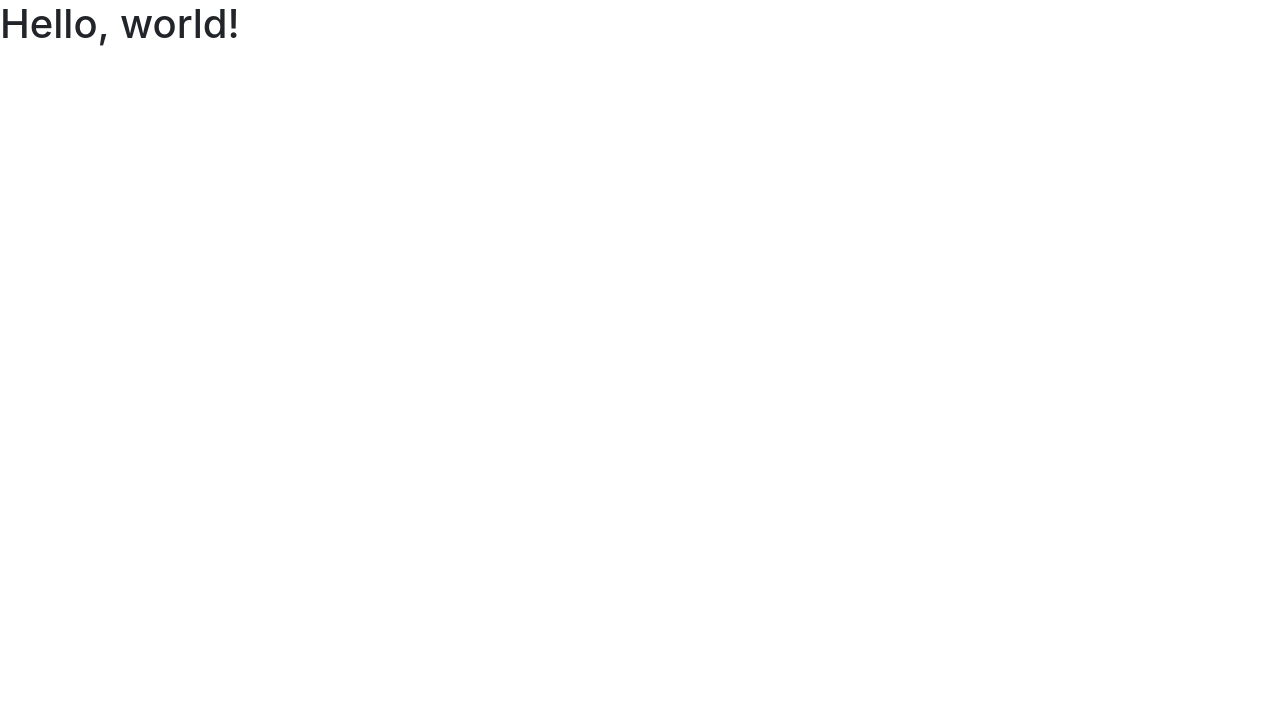
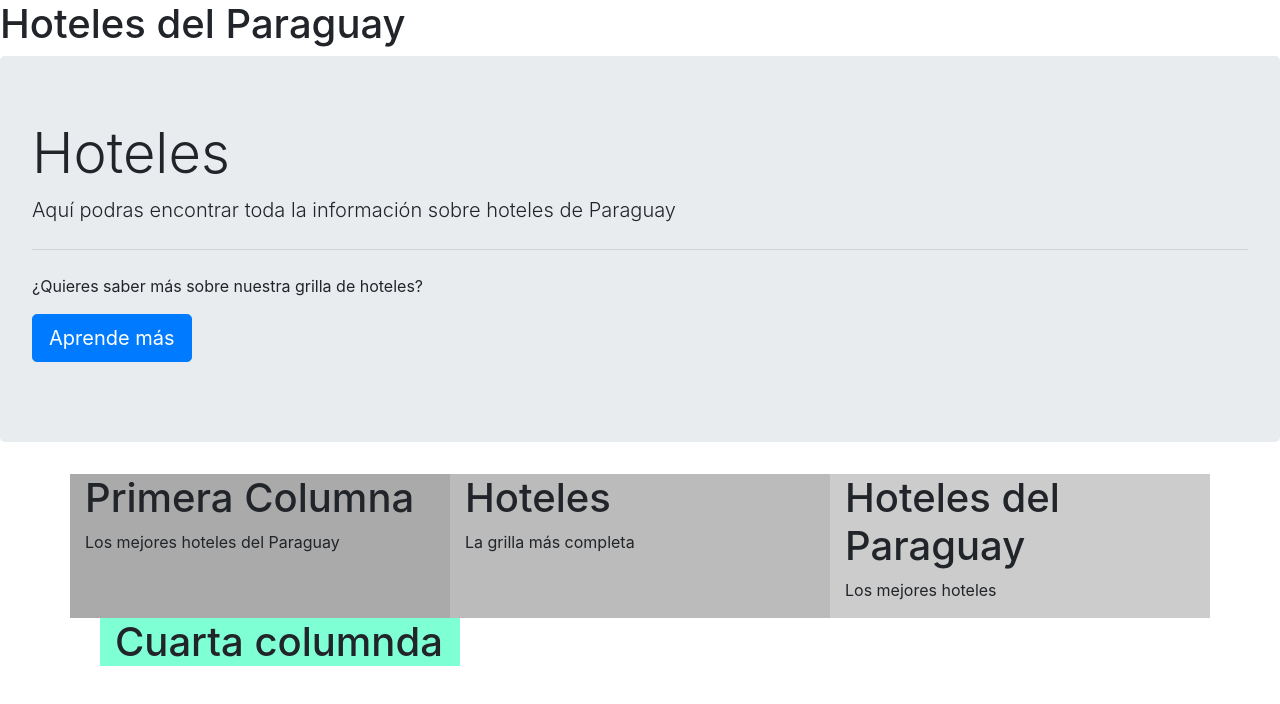
Before and after one commit to paulomed/Guia-Hoteles, a website: page index.html in a window 1280 px wide. Drawn offline with nearby package versions, Linux system fonts and the light colour scheme.

Commit message:
Containers added

```diff
--- a/index.html
+++ b/index.html
@@ -8,10 +8,44 @@
     <!-- Bootstrap CSS -->
     <link rel="stylesheet" href="node_modules/bootstrap/dist/css/bootstrap.min.css">
 
-    <title>Hello, world!</title>
+    <title>Hoteles del Paraguay</title>
   </head>
   <body>
-    <h1>Hello, world!</h1>
+    <h1>Hoteles del Paraguay</h1>
+
+    <div class="jumbotron">
+      <h1 class="display-4">Hoteles</h1>
+      <p class="lead">Aquí podras encontrar toda la información sobre hoteles de Paraguay</p>
+      <hr class="my-4">
+      <p>¿Quieres saber más sobre nuestra grilla de hoteles?</p>
+      <p class="lead">
+        <a class="btn btn-primary btn-lg" href="#" role="button">Aprende más</a>
+      </p>
+    </div>
+    <div class="container">
+
+      <div class="row">
+        <div class="col-lg-4"  style="background-color:#aaa">
+          <h1>Primera Columna</h1>
+          <p>Los mejores hoteles del Paraguay</p>
+        </div>
+        <div class="col-lg-4"  style="background-color:#bbb">
+          <h1>Hoteles</h1>
+          <p>La grilla más completa</p>
+        </div>
+        <div class="col-lg-4"  style="background-color:#ccc">
+          <h1>Hoteles del Paraguay</h1>
+          <p>Los mejores hoteles</p>
+        </div>
+      </div>
+      <div class="col">
+        <div class="col-lg-4"  style="background-color: aquamarine;">
+          <h1>Cuarta columnda</h1>
+        </div>
+      </div>
+    </div>
+
+    </div>
 
     <!-- Optional JavaScript; choose one of the two! -->
 
```
Also changed, not shown: 2 other files.
